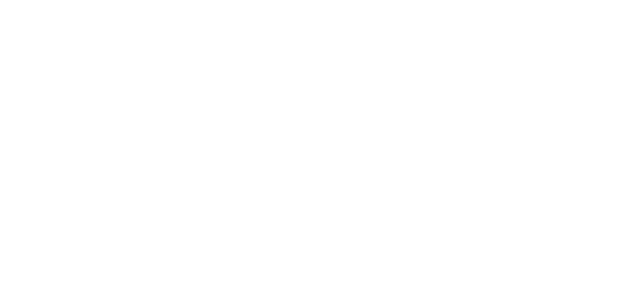
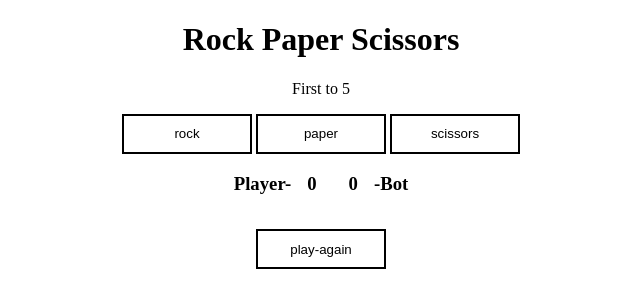
Before and after one commit to BeeAwwad/rock-paper-scissors, a plain HTML site: page index.html in a window 1280 px wide. Shown: the whole page, without its empty margins (319-959 px from the left). Drawn offline with Linux system fonts and the light colour scheme.

Commit message:
Add html and a little css

```diff
--- a/index.html
+++ b/index.html
@@ -5,9 +5,24 @@
     <meta http-equiv="X-UA-Compatible" content="IE=edge">
     <meta name="viewport" content="width=device-width, initial-scale=1.0">
     <script src="script.js"></script>
+    <link rel="stylesheet" href="styles.css">
     <title>Rock-Paper-Scissors</title>
 </head>
 <body>
-
+    <div id="container">
+      <h1>Rock Paper Scissors</h1>
+      <p>First to 5</p>
+      <button class="btn-choice" id="rock">rock</button>
+      <button class="btn-choice" id="paper">paper</button>
+      <button class="btn-choice" id="scissors">scissors</button>
+      <div class="scores">
+        <h3>Player-</h3>
+        <h3 class="game-scores" id="playerScore">0</h3>
+        <h3 class="game-scores" id="compScore">0</h3>
+        <h3>-Bot</h3>
+      </div>
+      <p id="win-lose"></p>
+      <button class="btn-choice" id="reset">play-again</button>
+    </div>
 </body>
 </html>
--- a/script.js
+++ b/script.js
@@ -5,7 +5,8 @@ function getComputerChoice() {
     return computerPick;
 }
 
-let playerChoice = "Scissors";
+let playerSelection = "Scissors";
+/*const computerSelection = getComputerChoice();*/
 
 function playround(a, b){
 
--- /dev/null
+++ b/styles.css
@@ -0,0 +1,52 @@
+#container {
+    text-align: center;
+}
+.scores {
+    display: flex;
+    justify-content: center;
+}
+.game-scores {
+    margin-left: 1rem;
+    margin-right: 1rem;
+}
+/*button*/
+.btn-choice {
+    background: #000;
+    color: #000;
+    z-index: 1;
+    width: 130px;
+    height: 40px;
+    padding: 10px 25px;
+    border: 2px solid #000;
+    font-family: sans-serif;
+    font-weight: 500;
+    background: transparent;
+    cursor: pointer;
+    transition: all 0.3s ease;
+    position: relative;
+    display: inline-block;
+}
+.btn-choice:after {
+    position: absolute;
+    content: "";
+    width: 0;
+    height: 100%;
+    top: 0;
+    left: 0;
+    direction: rtl;
+    z-index: -1;
+    background: #e0e5ec;
+    transition: all 0.3s ease;
+
+}
+.btn-choice:hover {
+    color: #000;
+}
+.btn-choice:hover::after {
+    left: auto;
+    right: 0;
+    width: 100%;
+}
+.btn-choice:active {
+    top: 2px;
+}
```
